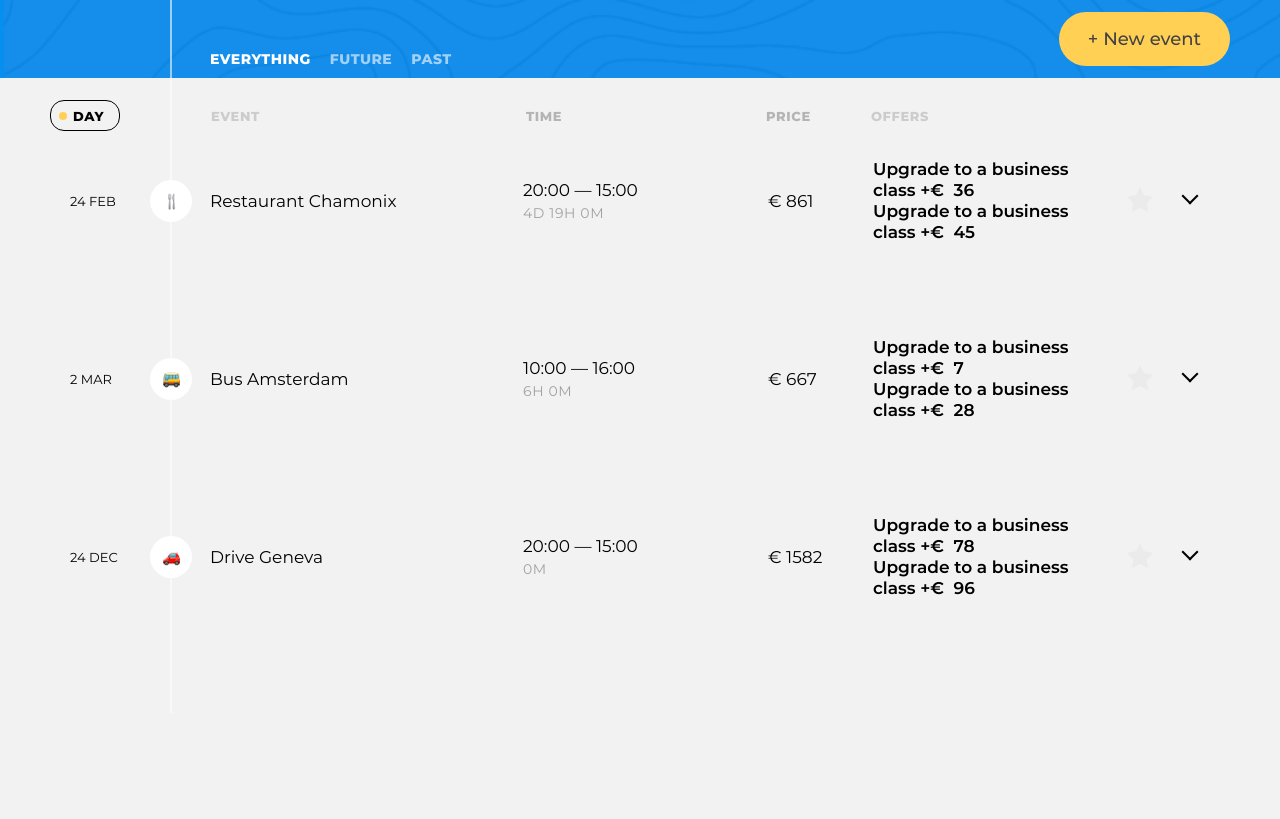
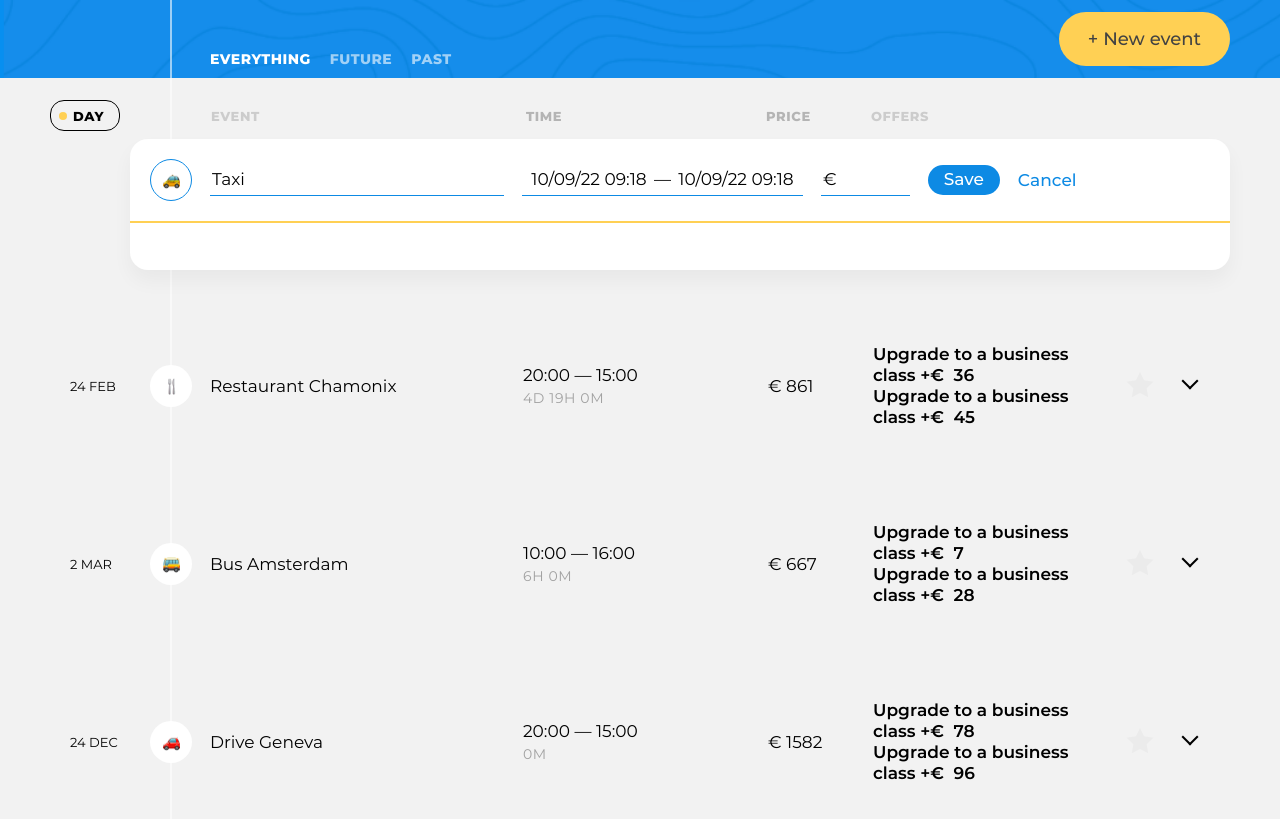
Before and after one commit to pavel-alpinweb/big-trip, a website built with webpack: page public/index.html in a window 1280 px wide. Both pictures are taken after a click on the button "New event". Shown: the part 87-906 px from the top of the page. Before the commit the page ends 800 px from the top, so only its background shows below. Built offline with nearby package versions, Linux system fonts and the light colour scheme.

Commit message:
open new form

```diff
--- a/public/index.html
+++ b/public/index.html
@@ -21,8 +21,6 @@
               <!-- Фильтры -->
             </div>
           </div>
-
-          <button class="trip-main__event-add-btn  btn  btn--big  btn--yellow" type="button">New event</button>
         </div>
       </div>
     </header>
--- a/src/main.js
+++ b/src/main.js
@@ -15,7 +15,7 @@ const filtersContainer = document.querySelector('.trip-controls__filters');
 const listContainer = document.querySelector('.trip-events__list');
 
 // Presenters
-const headerPresenter = new HeaderPresenter(eventsModel, headerContainer);
+const headerPresenter = new HeaderPresenter(eventsModel, headerContainer, listContainer);
 const filtersPresenter = new FiltersPresenter(eventsModel, filtersContainer);
 const sortPresenter = new SortPresenter(eventsModel, eventsContainer);
 const listPresenter = new ListPresenter(eventsModel, listContainer);
--- a/src/presenter/header-presenter.js
+++ b/src/presenter/header-presenter.js
@@ -1,15 +1,38 @@
 import {render, RenderPosition} from '../framework/render.js';
 import TripInfo from '../view/trip-info.js';
+import NewEventButton from '../view/newEventButton.js';
+import PointForm from '../view/point-form.js';
 
 export default class HeaderPresenter {
   #eventsModel = null;
   #headerContainer = null;
-  constructor(eventsModel, headerContainer) {
+  #newPoint = null;
+  #listContainer = null;
+  #currentOffersArray = [];
+  constructor(eventsModel, headerContainer, listContainer) {
     this.#eventsModel = eventsModel;
     this.#headerContainer = headerContainer;
+    this.#listContainer = listContainer;
+    this.#newPoint = this.#eventsModel.localPoint;
+    this.#currentOffersArray = this.#eventsModel.getOffersList(this.#newPoint.type, this.#newPoint.offers);
   }
 
   init() {
+    const pontFormComponent = new PointForm({point: this.#newPoint, offersArray: this.#currentOffersArray});
+    const editNewPoint = () => {
+      render(pontFormComponent, this.#listContainer, RenderPosition.AFTERBEGIN);
+    };
+    pontFormComponent.setClickHandler(() => {
+      pontFormComponent.shake();
+    });
+    pontFormComponent.setSubmitHandler(() => {
+      pontFormComponent.shake();
+    });
+
+
     render(new TripInfo({totalPrice: this.#eventsModel.totalPrice, pointsNames: this.#eventsModel.pointsNames, tripDuring: this.#eventsModel.tripDuring}), this.#headerContainer, RenderPosition.AFTERBEGIN);
+    const newPointBtn = new NewEventButton;
+    newPointBtn.setClickHandler(editNewPoint);
+    render(newPointBtn, this.#headerContainer);
   }
 }
--- a/src/presenter/list-presenter.js
+++ b/src/presenter/list-presenter.js
@@ -1,4 +1,4 @@
-import {render, RenderPosition} from '../framework/render.js';
+import {render} from '../framework/render.js';
 import PointForm from '../view/point-form.js';
 import Point from '../view/point.js';
 import EmptyMessage from '../view/empty-message';
@@ -6,17 +6,9 @@ import EmptyMessage from '../view/empty-message';
 export default class ListPresenter {
   #eventsModel = null;
   #listContainer = null;
-  #newPoint = null;
-  #currentOffersArray = [];
   constructor(eventsModel, listContainer) {
     this.#eventsModel = eventsModel;
     this.#listContainer = listContainer;
-    this.#newPoint = this.#eventsModel.localPoint;
-    this.#currentOffersArray = this.#eventsModel.getOffersList(this.#newPoint.type, this.#newPoint.offers);
-  }
-
-  editNewPoint() {
-    render(new PointForm({point: this.#newPoint, offersArray: this.#currentOffersArray}), this.#listContainer, RenderPosition.AFTERBEGIN);
   }
 
   init() {
--- /dev/null
+++ b/src/view/newEventButton.js
@@ -0,0 +1,21 @@
+import AbstractView from '../framework/view/abstract-view';
+
+const createButtonTemplate = () => `
+  <button class="trip-main__event-add-btn  btn  btn--big  btn--yellow" type="button">New event</button>
+`;
+
+export default class NewEventButton extends AbstractView {
+  get template() {
+    return createButtonTemplate();
+  }
+
+  setClickHandler = (callback) => {
+    this._callback.click = callback;
+    this.element.addEventListener('click', this.#clickHandler);
+  };
+
+  #clickHandler = (evt) => {
+    evt.preventDefault();
+    this._callback.click();
+  };
+}
```
